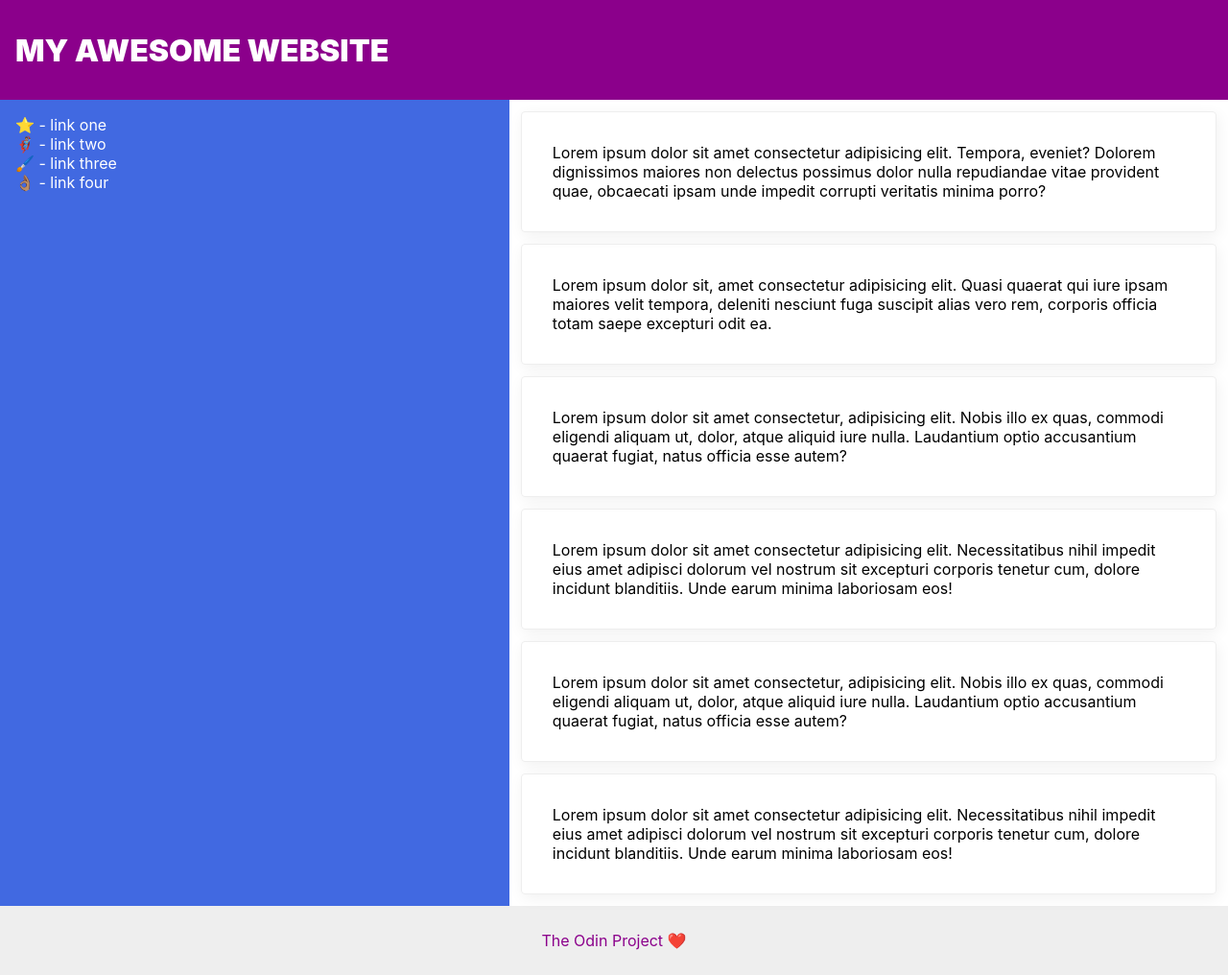
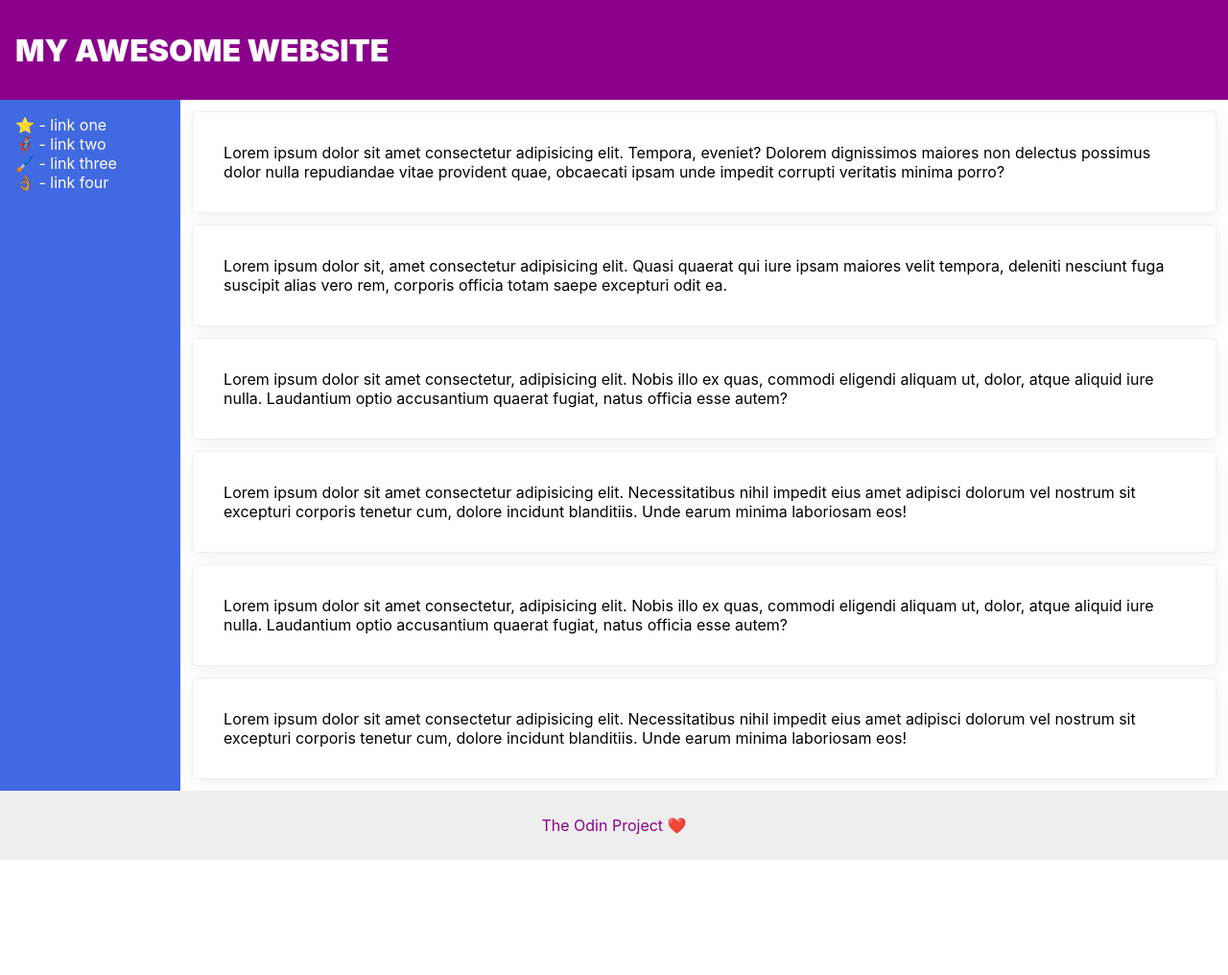
Before and after one commit to marahsang/flexExcs, a plain HTML site: page Ex:7/index.html in a window 1280 px wide. Shown: the whole page at 96% size. After the commit the page ends 896 px from the top, so only its background shows below. Drawn offline with Linux system fonts and the light colour scheme.

```diff
--- a/Ex:7/index.css
+++ b/Ex:7/index.css
@@ -39,14 +39,13 @@
   background: royalblue;
   box-sizing: border-box;
   padding: 16px;
-  width: 100%;
 }
 
 .card {
   border: 1px solid #eee;
   box-shadow: 2px 4px 16px rgba(0,0,0,.06);
   border-radius: 4px;
-  flex: 1 1 300px;
+  flex: 1 1 200px;
   padding: 32px;
   margin: 12px;
 }
```
